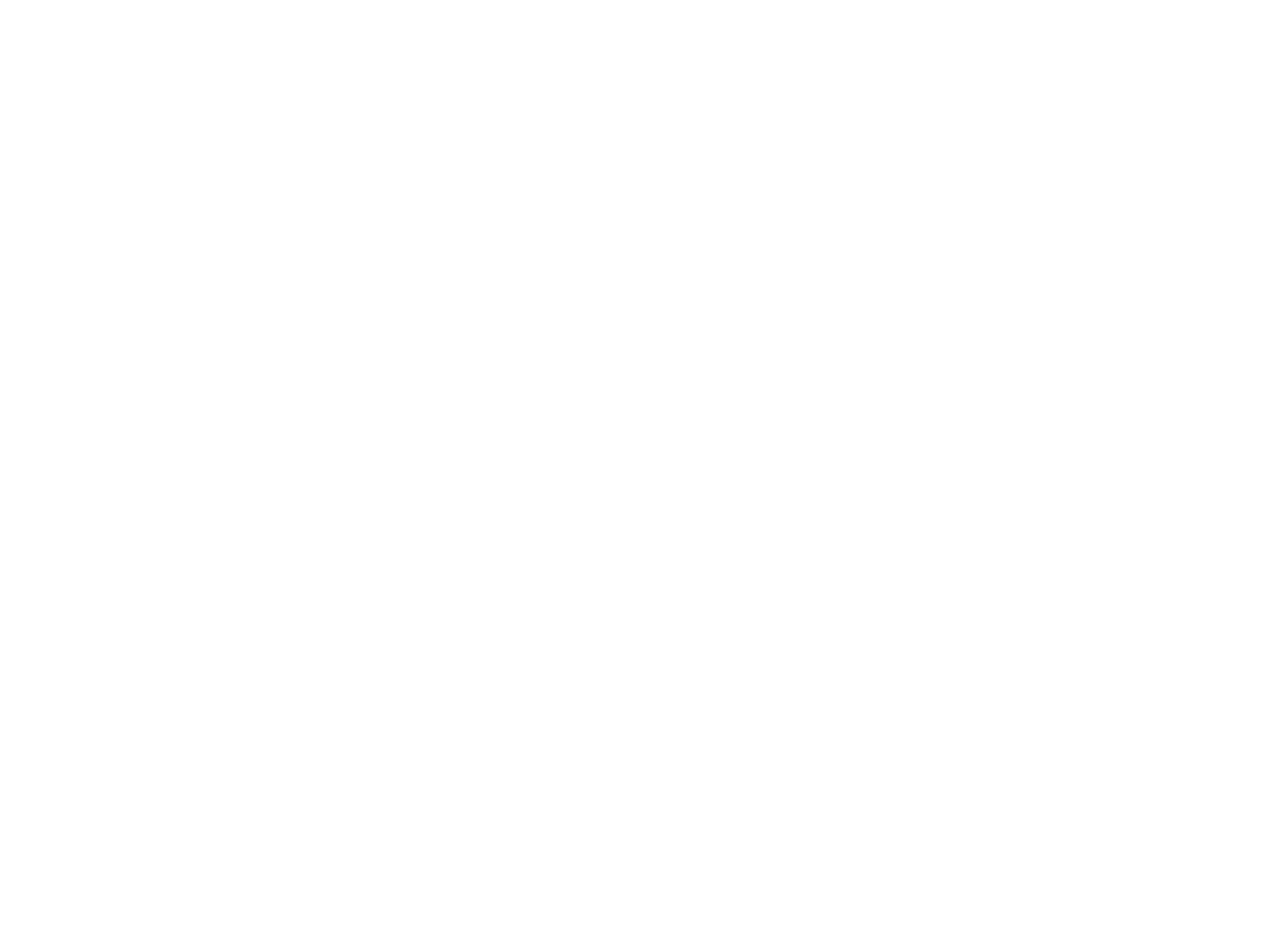
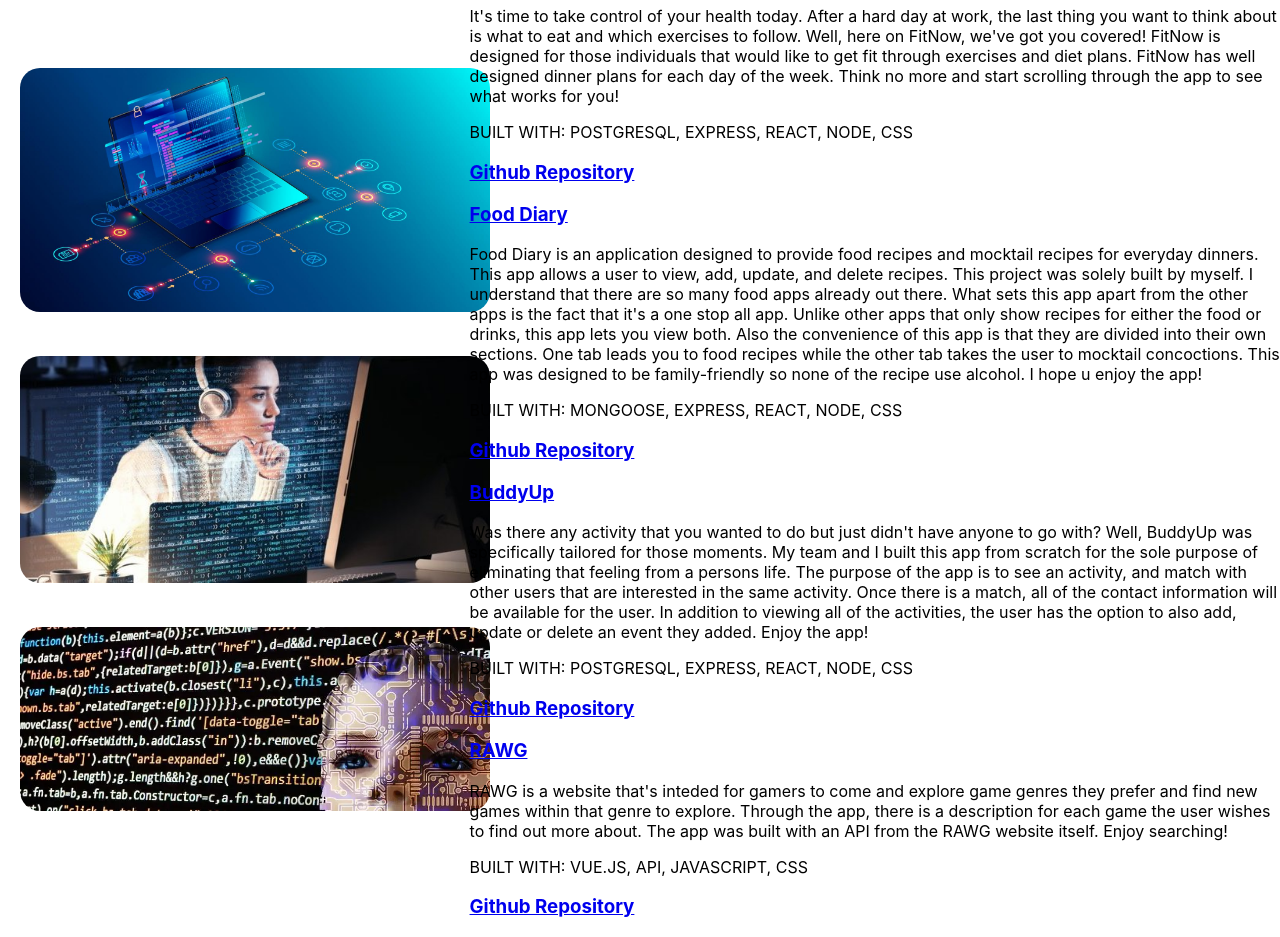
Before and after one commit to Aekangi/AekangiPatelPortfolio, a React (Create React App) app: page / in a window 1280 px wide. Shown: the part 2480-3417 px from the top of the page. Before the commit the page ends 2329 px from the top, so only its background shows below. Built offline with nearby package versions, Linux system fonts and the light colour scheme.

Commit message:
added content to porfolio but no css yet

```diff
--- a/src/App.js
+++ b/src/App.js
@@ -1,6 +1,7 @@
 import Header from "./components/Header"
 import Home from "./components/Home"
 import About from "./components/About"
+import Portfolio from "./components/Portfolio";
 import './App.css';
 
 const siteProps = {
@@ -24,6 +25,7 @@
     <Header />
     <Home name={siteProps.name} title={siteProps.title} />
     <About />
+    <Portfolio />
     </div>
   )
 }
--- a/src/components/Portfolio.jsx
+++ b/src/components/Portfolio.jsx
@@ -0,0 +1,89 @@
+import React from "react";
+import image from "../images/computercoding.jpeg";
+import image1 from "../images/womencoding.jpeg";
+import image2 from "../images/code.jpeg";
+
+const imageAltText = "computer code";
+const image1women = "women on computer";
+const image2code = "coding image"
+const projectList = [
+    {
+        title: "FitNow",
+        description: "It's time to take control of your health today. After a hard day at work, the last thing you want to think about is what to eat and which exercises to follow. Well, here on FitNow, we've got you covered! FitNow is designed for those individuals that would like to get fit through exercises and diet plans. FitNow has well designed dinner plans for each day of the week. Think no more and start scrolling through the app to see what works for you!",
+        description2: "BUILT WITH: POSTGRESQL, EXPRESS, REACT, NODE, CSS",
+        description3: "",
+        url: "https://main.d1pe52f8thbmyf.amplifyapp.com/",
+        gitHub: "https://github.com/Aekangi/FitNow-FrontEnd",
+    },
+    {
+        title: "Food Diary",
+        description:
+            "Food Diary is an application designed to provide food recipes and mocktail recipes for everyday dinners. This app allows a user to view, add, update, and delete recipes. This project was solely built by myself. I understand that there are so many food apps already out there. What sets this app apart from the other apps is the fact that it's a one stop all app. Unlike other apps that only show recipes for either the food or drinks, this app lets you view both. Also the convenience of this app is that they are divided into their own sections. One tab leads you to food recipes while the other tab takes the user to mocktail concoctions. This app was designed to be family-friendly so none of the recipe use alcohol. I hope u enjoy the app!",
+        description2: "BUILT WITH: MONGOOSE, EXPRESS, REACT, NODE, CSS",
+        description3: "",
+        url: "https://fooddiary82.herokuapp.com/",
+        gitHub: "https://github.com/Aekangi/FoodDiaries",
+    },
+    {
+        title: "BuddyUp",
+        description: "Was there any activity that you wanted to do but just didn't have anyone to go with? Well, BuddyUp was specifically tailored for those moments. My team and I built this app from scratch for the sole purpose of eliminating that feeling from a persons life. The purpose of the app is to see an activity, and match with other users that are interested in the same activity. Once there is a match, all of the contact information will be available for the user. In addition to viewing all of the activities, the user has the option to also add, update or delete an event they added. Enjoy the app!",
+        description2: "BUILT WITH: POSTGRESQL, EXPRESS, REACT, NODE, CSS",
+        description3: "",
+        url: "https://main.ddr1fzghccyda.amplifyapp.com/",
+        gitHub: "https://github.com/kalenluciano/buddy-up-frontend",
+    },
+    {
+        title: "RAWG",
+        description: "RAWG is a website that's inteded for gamers to come and explore game genres they prefer and find new games within that genre to explore. Through the app, there is a description for each game the user wishes to find out more about. The app was built with an API from the RAWG website itself. Enjoy searching!",
+        description2: "BUILT WITH: VUE.JS, API, JAVASCRIPT, CSS",
+        description3: "",
+        url: "https://main.d2ujbqwsmf57lw.amplifyapp.com/",
+        gitHub: "https://github.com/Aekangi/RAWG",
+    },
+];
+
+const Portfolio = () => {
+    return (
+        <div className="portfoliobgrd">
+            <section className="light" id="portfolio">
+                <h2>Portfolio</h2>
+                <div style={{ display: "flex", flexDirection: "row", paddingTop: "3rem" }}>
+                    <div style={{ maxWidth: "40%", alignSelf: "center" }}>
+                        <img
+                            src={image}
+                            style={{ height: "90%", width: "100%", objectFit: "cover", margin: "20px", borderRadius: "20px" }}
+                            alt={imageAltText}
+                        />
+                        <img
+                            src={image1}
+                            style={{ height: "90%", width: "100%", objectFit: "cover", margin: "20px", borderRadius: "20px" }}
+                            alt={image1women}
+                        />
+                        <img
+                            src={image2}
+                            style={{ height: "90%", width: "100%", objectFit: "cover", margin: "20px", borderRadius: "20px" }}
+                            alt={image2code}
+                        />
+                    </div>
+                    <div className="container">
+                        {projectList.map((project) => (
+                            <div className="box" key={project.title}>
+                                <a href={project.url} target="_blank" rel="noopener noreferrer">
+                                    <h3 style={{ flexBasis: "40px" }}>{project.title}</h3>
+                                </a>
+                                <p className="small">{project.description}</p>
+                                <p className="small">{project.description2}</p>
+                                <p className="small">{project.description3}</p>
+                                <a href={project.gitHub} target="_blank" rel="noopener noreferrer">
+                                    <h3 style={{ flexBasis: "40px" }}>Github Repository</h3>
+                                </a>
+                            </div>
+                        ))}
+                    </div>
+                </div>
+            </section>
+        </div>
+    );
+};
+
+export default Portfolio;
```
